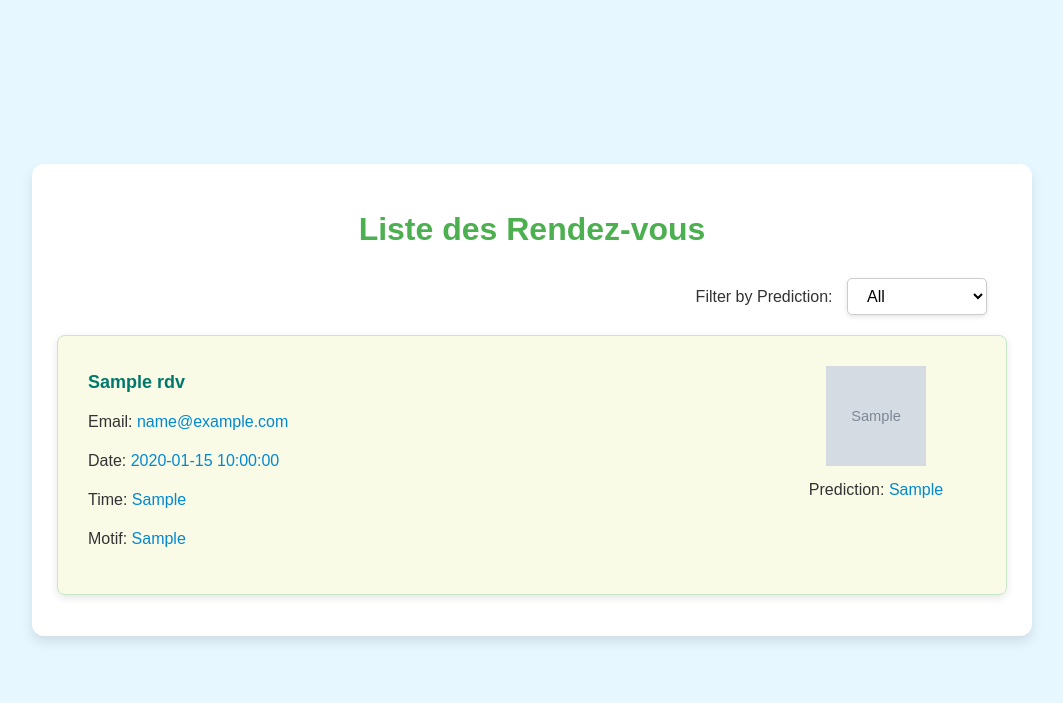
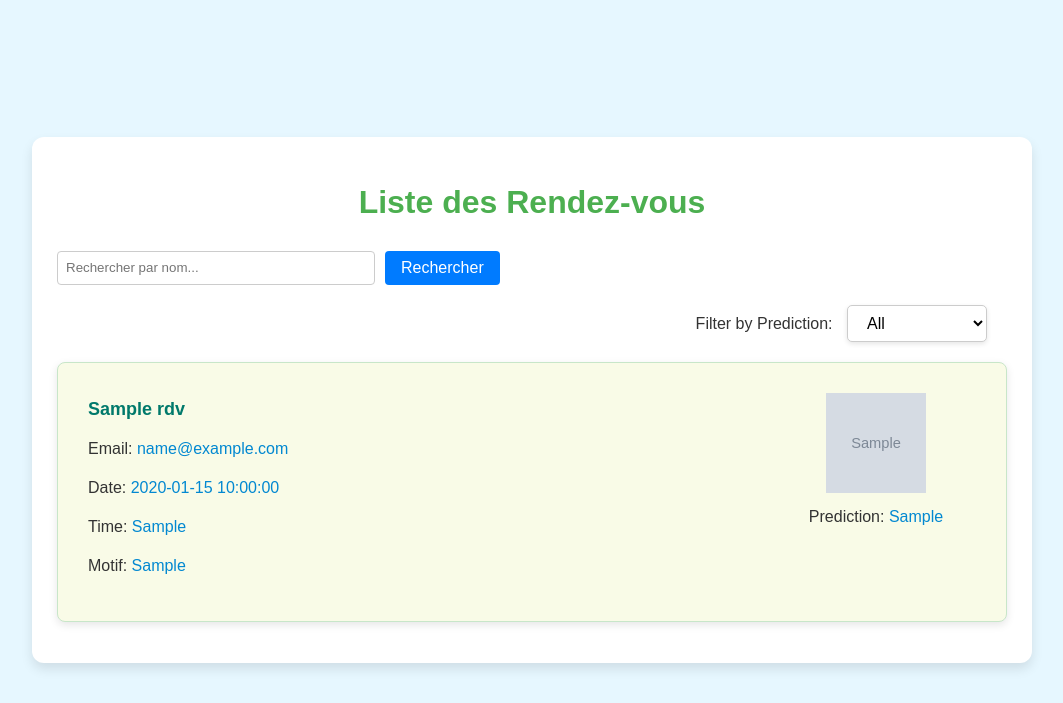
Before and after one commit to ihebEnetcom/mini_project, a Flask app: page /liste-rendezvous in a window 1280 px wide. Shown: the top 703 px of the page, without its empty margins (108-1171 px from the left). Run offline with Flask 3, Linux system fonts and the light colour scheme; tables that the repository leaves empty or names only in its code hold one stand-in row (values such as "Sample post"); grey boxes marked "Sample" are stand-in pictures; some libraries are stand-ins or nearby versions.

Commit message:
add search bar for list redez vous template

```diff
--- a/app.py
+++ b/app.py
@@ -99,29 +99,41 @@ def add_appointment():
 
     return render_template('index.html',form=form)
 
-# Route pour afficher la liste des rendez-vous
-@app.route('/liste-rendezvous', methods=['GET', 'POST'])
+@app.route('/liste-rendezvous', methods=['GET'])
 def liste_rendezvous():
     connection = get_db_connection()
     cursor = connection.cursor(dictionary=True)
 
-    # Get the prediction filter from the form
-    prediction_filter = request.args.get('prediction', None)
+    # Get the prediction filter and search query from the request
+    prediction_filter = request.args.get('prediction', '')
+    search_query = request.args.get('search', '')
 
-    # Modify the query to filter based on the prediction
-    if prediction_filter:
-        cursor.execute("SELECT * FROM rdv WHERE predection = %s", (prediction_filter,))
-    else:
-        cursor.execute("SELECT * FROM rdv")
+    # Base query
+    query = "SELECT * FROM rdv WHERE 1=1"
+    params = []
+
+    # Add prediction filter if provided and not empty
+    if prediction_filter and prediction_filter != 'All':
+        query += " AND predection = %s"
+        params.append(prediction_filter)
+
+    # Add search filter if provided
+    if search_query:
+        query += " AND nom LIKE %s"
+        params.append(f"%{search_query}%")
+
+    # Execute the query with parameters
+    cursor.execute(query, tuple(params))
 
     rendezvous_list = cursor.fetchall()
     cursor.close()
     connection.close()
 
     # Get the available predictions for the dropdown
-    predictions = list(predection_map.values())
+    predictions = ['All'] + list(predection_map.values())
 
-    return render_template('list_rdv.html', rendezvous=rendezvous_list, predictions=predictions)
+    return render_template('list_rdv.html', rendezvous=rendezvous_list, predictions=predictions, search_query=search_query, prediction_filter=prediction_filter)
+
 
 
 @app.route('/uploads/<filename>')
--- a/static/css/styles.css
+++ b/static/css/styles.css
@@ -161,3 +161,28 @@ button:hover {
         font-size: 1.5em;
     }
 }
+.search-form {
+    margin-bottom: 20px;
+    display: flex;
+    gap: 10px;
+}
+
+.search-form input[type="text"] {
+    padding: 8px;
+    width: 300px;
+    border: 1px solid #ccc;
+    border-radius: 4px;
+}
+
+.search-form button {
+    padding: 8px 16px;
+    background-color: #007bff;
+    color: #fff;
+    border: none;
+    border-radius: 4px;
+    cursor: pointer;
+}
+
+.search-form button:hover {
+    background-color: #0056b3;
+}
--- a/templates/list_rdv.html
+++ b/templates/list_rdv.html
@@ -4,27 +4,35 @@
     <meta charset="UTF-8">
     <meta name="viewport" content="width=device-width, initial-scale=1.0">
     <title>Liste des Rendez-vous</title>
-    <!-- Link to external CSS file -->
     <link rel="stylesheet" href="{{ url_for('static', filename='css/styles.css') }}">
 </head>
 <body>
     <div class="container">
         <h1>Liste des Rendez-vous</h1>
 
+        <!-- Search Bar -->
+        <form method="get" action="{{ url_for('liste_rendezvous') }}" class="search-form">
+            <input type="text" name="search" placeholder="Rechercher par nom..." value="{{ search_query }}">
+            <input type="hidden" name="prediction" value="{{ prediction_filter }}">
+            <button type="submit">Rechercher</button>
+        </form>
 
-        <!-- Filter dropdown menu in the corner -->
+        <!-- Filter Dropdown Menu -->
         <div class="filter-menu">
             <form method="get" action="{{ url_for('liste_rendezvous') }}">
                 <label for="prediction">Filter by Prediction:</label>
                 <select name="prediction" id="prediction" class="prediction-select" onchange="this.form.submit()">
-            <option value="">All</option>
-            {% for prediction in predictions %}
-                <option value="{{ prediction }}" {% if request.args.get('prediction') == prediction %}selected{% endif %}>{{ prediction }}</option>
+                    <option value="All" {% if prediction_filter == 'All' or not prediction_filter %}selected{% endif %}>All</option>
+                    {% for prediction in predictions if prediction != 'All' %}
+                        <option value="{{ prediction }}" {% if prediction_filter == prediction %}selected{% endif %}>
+                            {{ prediction }}
+                        </option>
                     {% endfor %}
                 </select>
+                <!-- Preserve the search query when filtering -->
+                <input type="hidden" name="search" value="{{ search_query }}">
             </form>
         </div>
-
 
         <!-- Check if there are any rendez-vous -->
         {% if rendezvous %}
@@ -34,14 +42,14 @@
                         <div class="rdv-info">
                             <div class="HStack">
                                 <div class="pationInfo">
-                                    <strong>{{ rdv.nom}}</strong><br>
+                                    <strong>{{ rdv.nom }}</strong><br>
                                     <p>Email: <span>{{ rdv.email }}</span></p>
                                     <p>Date: <span>{{ rdv.date }}</span></p>
                                     <p>Time: <span>{{ rdv.heure }}</span></p>
                                     <p>Motif: <span>{{ rdv.motif }}</span></p>
-                                </div >
+                                </div>
                                 <div class="VStack">
-                                    <img src="{{ url_for('uploaded_file', filename=rdv.filename) }}" alt="something wrong">
+                                    <img src="{{ url_for('uploaded_file', filename=rdv.filename) }}" alt="Image not available">
                                     <p>Prediction: <span>{{ rdv.predection }}</span></p>
                                 </div>
                             </div>
```
Lines whose indentation alone changed are shown as unchanged.
